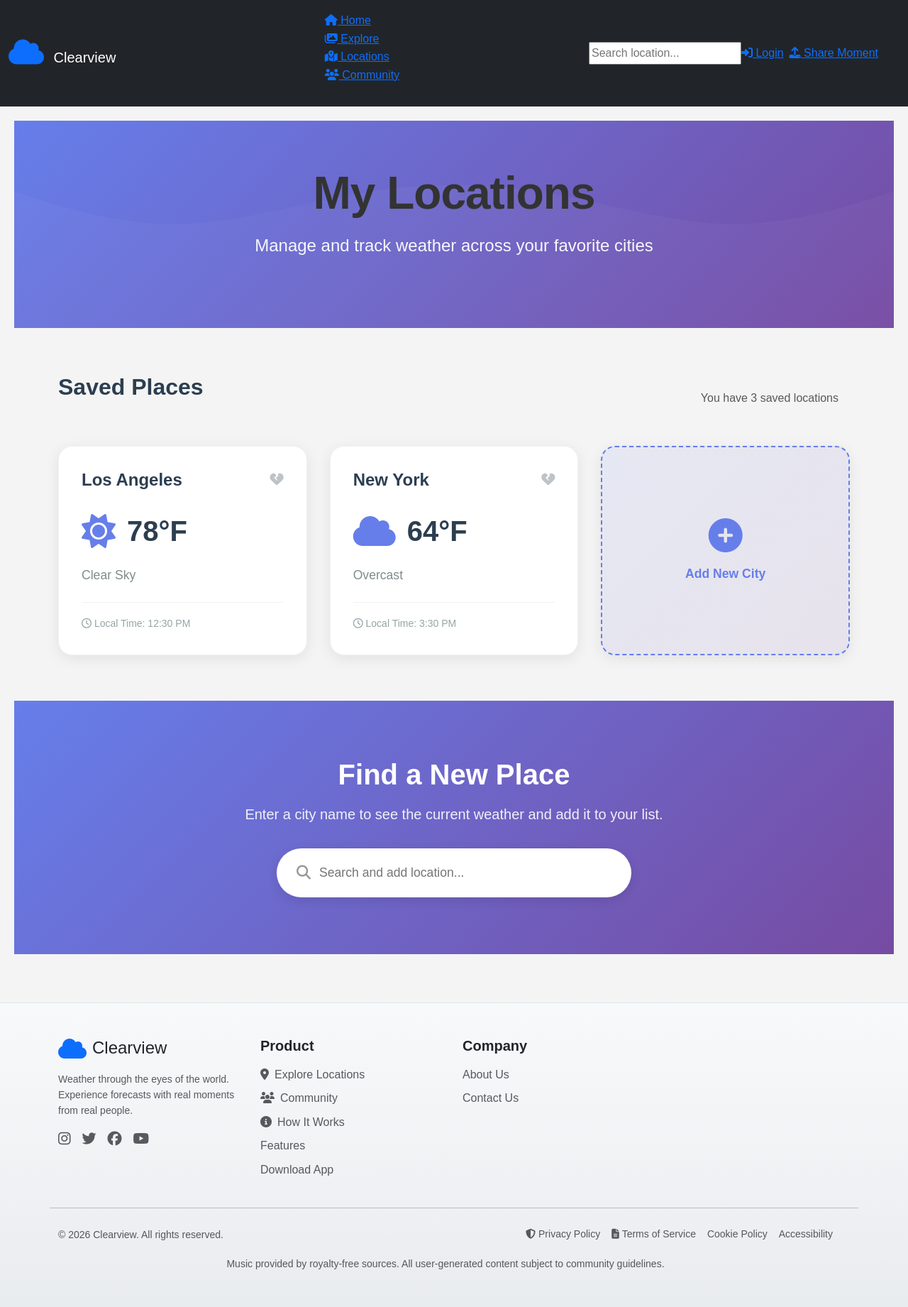
After one commit to ReggieGrant/CAPSTONE, a Django app: page /locations/ in a window 1280 px wide. The commit adds this page. Shown: the whole page at 71% size. Run offline with Django 5.2, Linux system fonts and the light colour scheme.

Commit message:
location page/login functionality

```diff
--- /dev/null
+++ b/static/css/locations.css
@@ -0,0 +1,54 @@
+/* Specific styles for the Locations Management Page */
+
+.locations-header {
+    padding: 4rem 0 3rem; /* Shorter than home hero */
+}
+
+.manage-card {
+    position: relative;
+    border: 1px solid rgba(0,0,0,0.05);
+}
+
+.btn-remove-location {
+    background: none;
+    border: none;
+    color: #bdc3c7;
+    font-size: 1.2rem;
+    transition: all 0.3s ease;
+    padding: 0;
+    cursor: pointer;
+}
+
+.btn-remove-location:hover {
+    color: #e74c3c;
+    transform: scale(1.1);
+}
+
+.location-footer {
+    margin-top: 1.5rem;
+    padding-top: 1rem;
+    border-top: 1px solid #f0f0f0;
+    color: #95a5a6;
+}
+
+/* Make cards clickable except for the remove button */
+.manage-card .location-weather {
+    cursor: pointer;
+}
+
+.location-actions {
+    display: flex;
+    align-items: center;
+}
+
+/* Ensure the search bar inside CTA matches theme */
+.cta-section .hero-search input {
+    color: #2c3e50;
+    box-shadow: 0 5px 15px rgba(0,0,0,0.1);
+}
+
+@media (max-width: 768px) {
+    .locations-header .hero-title {
+        font-size: 2.2rem;
+    }
+}
--- a/templates/navbar.html
+++ b/templates/navbar.html
@@ -1,25 +1,55 @@
 <nav class="navbar navbar-dark bg-dark py-3">
   <div class="container-fluid">
     <div class="d-flex align-items-center justify-content-between w-100">
-                <a href="#" class="navbar-brand">
+      <a href="{% url 'home' %}" class="navbar-brand">
         <i class="fas fa-cloud fa-2x text-primary me-2"></i>
         Clearview
       </a>
 
       <ul class="desktop-nav-items" role="menubar">
-                    <li role="none"><a href="{% url 'home' %}" class="desktop-nav-link active" role="menuitem"><i class="fas fa-home"></i> Home</a></li>
-                    <li role="none"><a href="{% url 'explore' %}" class="desktop-nav-link" role="menuitem"><i class="fas fa-images"></i> Explore</a></li>
-                    <li role="none"><a href="{% url 'locations' %}" class="desktop-nav-link" role="menuitem"><i class="fas fa-map-marked-alt"></i> Locations</a></li>
-                    <li role="none"><a href="{% url 'community' %}" class="desktop-nav-link" role="menuitem"><i class="fas fa-users"></i> Community</a></li>
+        <li role="none">
+          <a
+            href="{% url 'home' %}"
+            class="desktop-nav-link active"
+            role="menuitem"
+            ><i class="fas fa-home"></i> Home</a
+          >
+        </li>
+        <li role="none">
+          <a href="{% url 'explore' %}" class="desktop-nav-link" role="menuitem"
+            ><i class="fas fa-images"></i> Explore</a
+          >
+        </li>
+        <li role="none">
+          <a
+            href="{% url 'locations' %}"
+            class="desktop-nav-link"
+            role="menuitem"
+            ><i class="fas fa-map-marked-alt"></i> Locations</a
+          >
+        </li>
+        <li role="none">
+          <a
+            href="{% url 'community' %}"
+            class="desktop-nav-link"
+            role="menuitem"
+            ><i class="fas fa-users"></i> Community</a
+          >
+        </li>
       </ul>
 
       <div class="d-flex align-items-center">
         <div class="desktop-search">
           <i class="fas fa-search"></i>
-                        <input type="text" placeholder="Search location...">
+          <input type="text" placeholder="Search location..." />
         </div>
 
-                    <a href="#" class="btn-upload-desktop">
+        <a href="{% url 'login' %}" class="btn-login-desktop me-2">
+          <i class="fas fa-sign-in-alt"></i>
+          Login
+        </a>
+
+        <a href="{% url 'upload' %}" class="btn-upload-desktop">
           <i class="fas fa-upload"></i>
           Share Moment
         </a>
--- /dev/null
+++ b/templates/pages/locations.html
@@ -0,0 +1,102 @@
+{% extends 'base.html' %}
+{% load static %}
+
+{% block title %}Clearview - My Locations{% endblock %}
+
+{% block css %}
+<link rel="stylesheet" href="{% static 'css/home.css' %}" />
+<link rel="stylesheet" href="{% static 'css/locations.css' %}" />
+{% endblock %}
+
+{% block content %}
+<section class="hero-section locations-header">
+    <div class="hero-overlay"></div>
+    <div class="container hero-content">
+        <h1 class="hero-title">My Locations</h1>
+        <p class="hero-tagline">Manage and track weather across your favorite cities</p>
+    </div>
+</section>
+
+<section class="saved-locations-section">
+    <div class="container">
+        <div class="section-header">
+            <h2 class="section-title">Saved Places</h2>
+            <div class="location-actions">
+                <span class="text-muted me-3">You have {{ locations|length|default:"3" }} saved locations</span>
+            </div>
+        </div>
+
+        <div class="locations-grid">
+            <div class="location-card manage-card">
+                <div class="location-header">
+                    <h3>Los Angeles</h3>
+                    <button class="btn-remove-location" title="Remove Location">
+                        <i class="fas fa-heart-broken"></i>
+                    </button>
+                </div>
+                <div class="location-weather" onclick="window.location.href='/?city=Los%20Angeles'">
+                    <i class="fas fa-sun"></i>
+                    <span class="location-temp">78°F</span>
+                </div>
+                <div class="location-condition">Clear Sky</div>
+                <div class="location-footer">
+                    <small><i class="far fa-clock"></i> Local Time: 12:30 PM</small>
+                </div>
+            </div>
+
+            <div class="location-card manage-card">
+                <div class="location-header">
+                    <h3>New York</h3>
+                    <button class="btn-remove-location" title="Remove Location">
+                        <i class="fas fa-heart-broken"></i>
+                    </button>
+                </div>
+                <div class="location-weather" onclick="window.location.href='/?city=New%20York'">
+                    <i class="fas fa-cloud"></i>
+                    <span class="location-temp">64°F</span>
+                </div>
+                <div class="location-condition">Overcast</div>
+                <div class="location-footer">
+                    <small><i class="far fa-clock"></i> Local Time: 3:30 PM</small>
+                </div>
+            </div>
+
+            <div class="location-card add-location" onclick="triggerSearchFocus()">
+                <i class="fas fa-plus-circle"></i>
+                <div>Add New City</div>
+            </div>
+        </div>
+    </div>
+</section>
+
+<section class="cta-section">
+    <div class="container text-center">
+        <h2 class="cta-title">Find a New Place</h2>
+        <p class="cta-text">Enter a city name to see the current weather and add it to your list.</p>
+        <div class="hero-search" style="max-width: 500px;">
+            <i class="fas fa-search"></i>
+            <input type="text" id="location-search-input" placeholder="Search and add location..." />
+        </div>
+    </div>
+</section>
+{% endblock %}
+
+{% block js %}
+<script>
+    function triggerSearchFocus() {
+        document.getElementById('location-search-input').scrollIntoView({ behavior: 'smooth' });
+        document.getElementById('location-search-input').focus();
+    }
+
+    // Logic for the remove buttons
+    document.querySelectorAll('.btn-remove-location').forEach(btn => {
+        btn.addEventListener('click', function(e) {
+            e.stopPropagation(); // Prevent navigation
+            if(confirm("Remove this location from your favorites?")) {
+                this.closest('.location-card').style.opacity = '0';
+                setTimeout(() => this.closest('.location-card').remove(), 300);
+            }
+        });
+    });
+</script>
+{% endblock %}
--- a/users/urls.py
+++ b/users/urls.py
@@ -5,8 +5,7 @@ from . import views
 
 
 urlpatterns = [
-    # Define user-related URL patterns here
-   path('login/', views.UserLoginView.as_view(), name='login'),
-   path('logout/', views.UserLogoutView.as_view(), name='logout'),
-   path('register/', views.UserRegisterView.as_view(), name='register'),
+    path('login/', views.UserLoginView.as_view(), name='login'),
+    path('logout/', views.UserLogoutView.as_view(), name='logout'),
+    path('register/', views.UserRegisterView.as_view(), name='register'),
 ]
```
Also changed, not shown: static/css/navbar.css (+34 -1 lines), static/css/upload.css (added, +89 -0 lines), templates/pages/upload.html (added, +117 -0 lines), users/forms.py (added, +9 -0 lines), users/views.py (+20 -1 lines). Lines whose indentation alone changed are shown as unchanged.
